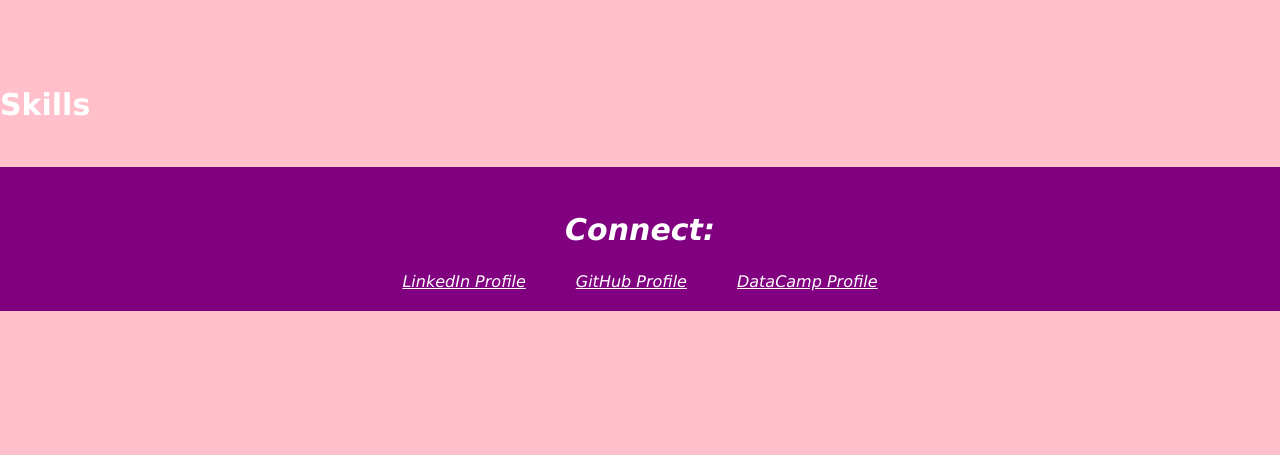
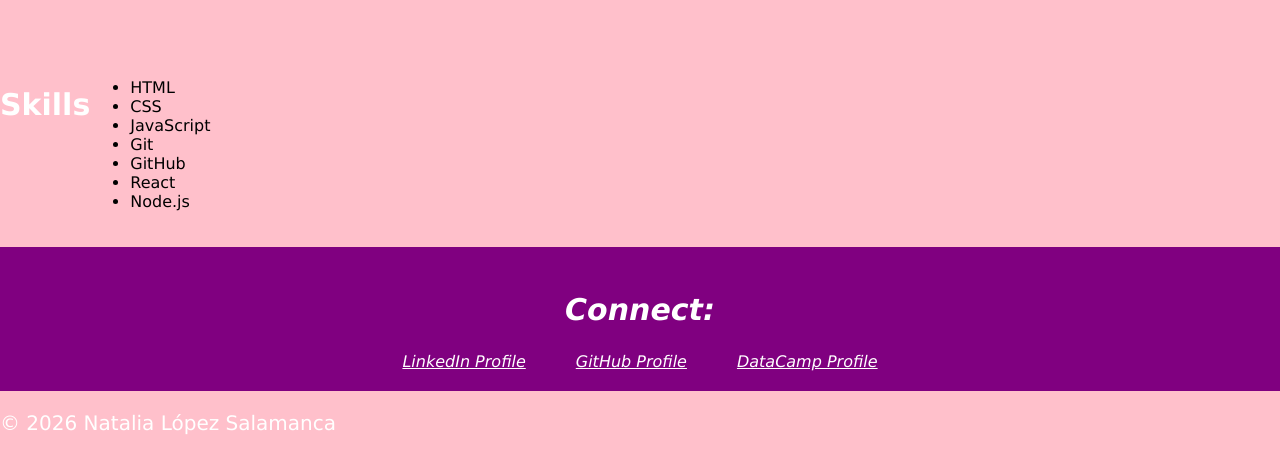
Before and after one commit to NataliaLopezSalamanca/Natalia-Lopez-Salamanca-JSIntro26.4, a plain HTML site: page index.html in a window 1280 px wide. Shown: the part 638-1093 px from the top of the page. Before the commit the page ends 949 px from the top, so only its background shows below. Drawn offline with Linux system fonts and the light colour scheme.

Commit message:
js added, created footer and skills

```diff
--- a/CSS/index.css
+++ b/CSS/index.css
@@ -66,6 +66,8 @@ nav a:hover {
     color: black;
     padding: 20px 0;
     text-align: left;
+    display: flex;
+    flex-wrap: wrap;
 }
 
 .projects {
--- a/index.html
+++ b/index.html
@@ -1,7 +1,7 @@
 <!DOCTYPE html>
 <html>
 <head>
-<title>Natalia Lopez Salamanca's Portfolio</title>
+<title>Natalia López Salamanca's Portfolio</title>
 <meta charset="UTF-8">
 <meta name="author" content="Natalia Lopez Salamanca">
 <link href="css/index.css" rel="stylesheet">
@@ -66,5 +66,9 @@
 </div>
 </div>
 </main>
+
+<footer>
+</footer>
+<script src="js/index.js"></script>
 </body>
 </html>
--- /dev/null
+++ b/js/index.js
@@ -0,0 +1,16 @@
+const today = new Date().getFullYear();
+const footer = document.querySelector("footer");
+const copyright = document.createElement("p");
+
+copyright.innerHTML = `&copy; ${today} Natalia López Salamanca`;
+footer.appendChild(copyright);
+
+const skills = ["HTML", "CSS", "JavaScript", "Git", "GitHub", "React", "Node.js"];
+const skillsSection = document.getElementById("skills");
+const skillsList = skillsSection.querySelector("ul");
+
+for (let i = 0; i < skills.length; i++) {
+  const skill = document.createElement("li");
+  skill.textContent = skills[i];
+  skillsList.appendChild(skill);
+}
```
